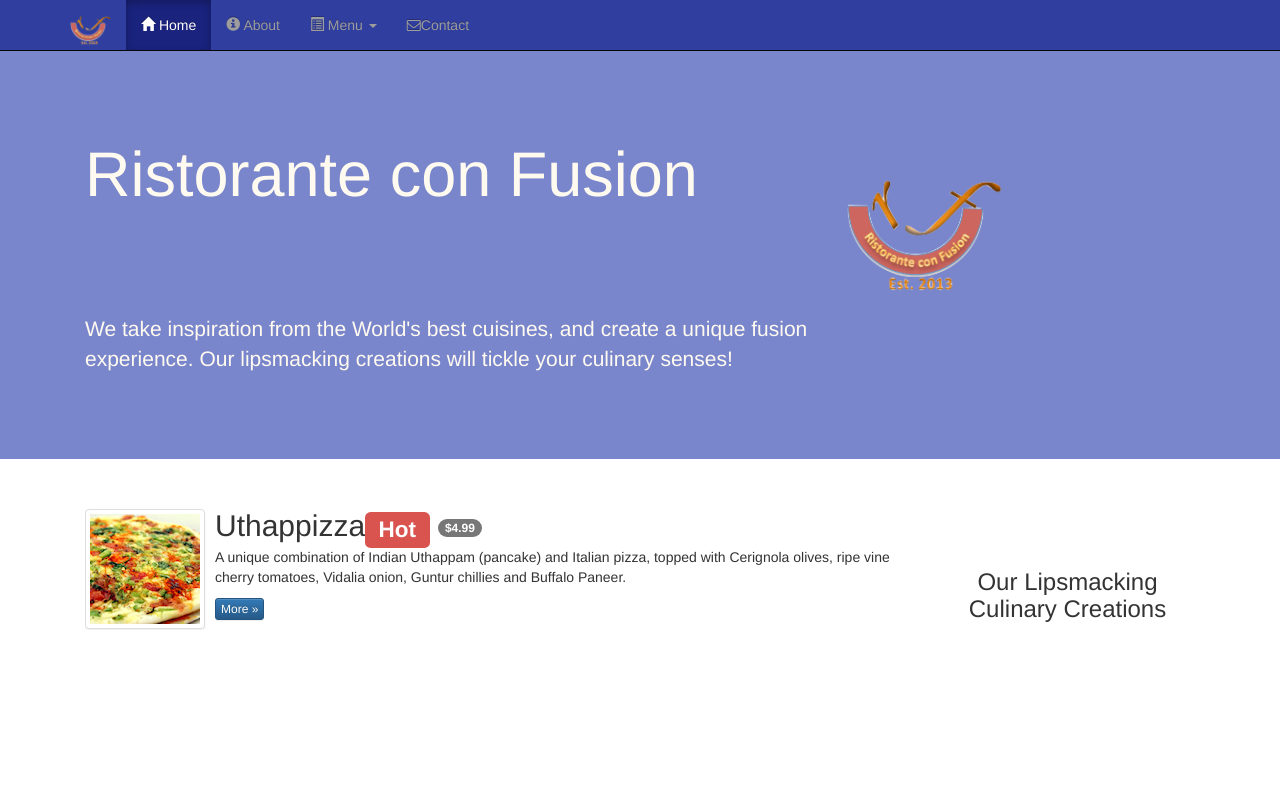
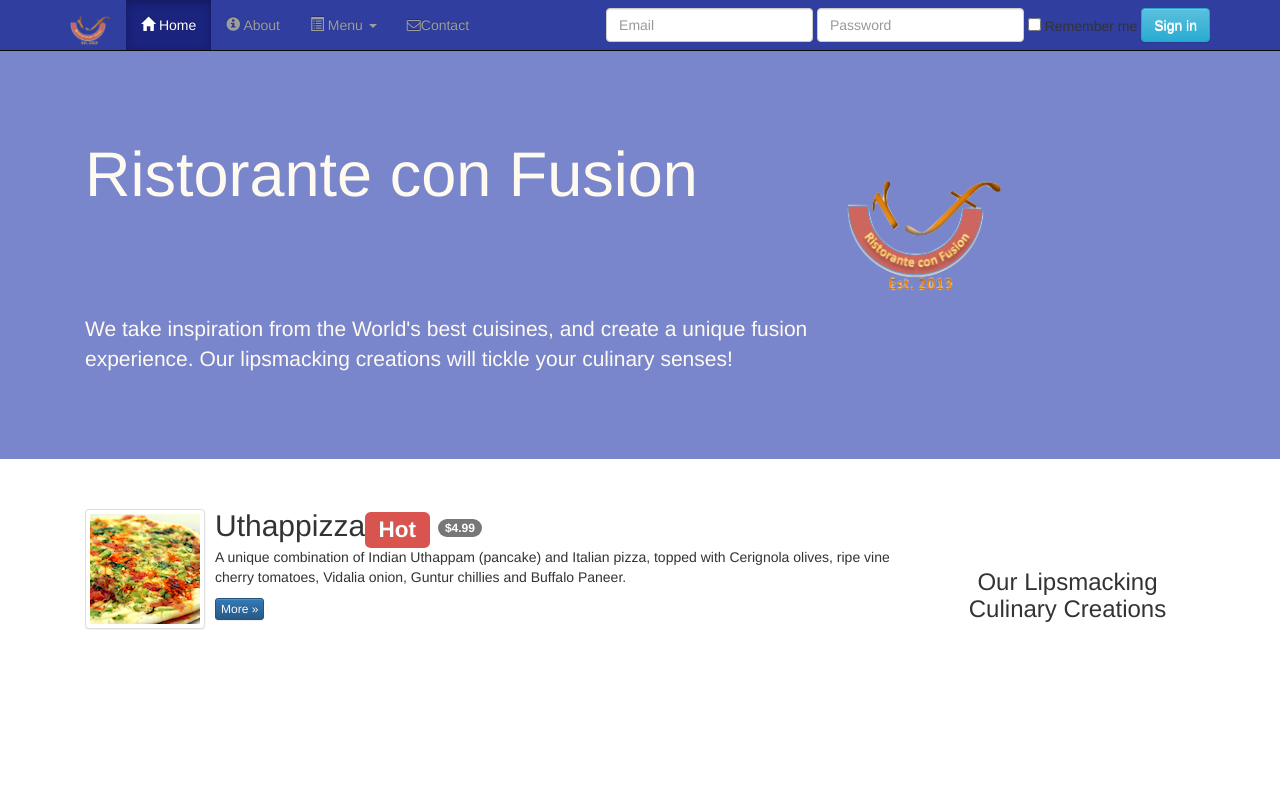
Before and after one commit to Ronaq13/BootStrap_work, a plain HTML site: page index.html in a window 1280 px wide. Shown: the top 800 px of the page. Drawn offline with nearby package versions, Linux system fonts and the light colour scheme.

Commit message:
added form in navbar

```diff
--- a/index.html
+++ b/index.html
@@ -30,6 +30,11 @@
 <body>
     <nav class="navbar navbar-inverse navbar-fixed-top" role="navigation">
         <div class="container">
+            <div class="row">
+                <div class="col-xs-12 col-sm-5">
+
+
+
                                     <div class="navbar-header">
                                         <button type="button" class="navbar-toggle collapsed" data-toggle="collapse" data-target="#navbar" aria-expanded="false" aria-controls="navbar">
                                             <span class="sr-only">Toggle navigation</span>
@@ -39,6 +44,7 @@
                                         </button>
                                         <a class="navbar-brand" href="#"><img src="img/logo.png" height=30 width=41></a>
                                 </div>
+
                                 <div id= "navbar" class="navbar-collapse collapse">
                                         <ul class="nav navbar-nav">
                                         <!--   <li class="active"><a href="#">Home</a></li>      -->
@@ -61,7 +67,36 @@
                                             </li>
 
                                             <li><a href="contactus.html"><i class="fa fa-envelope-o"></i>Contact</a></li>
+
                                         </ul>
+                                </div>
+                </div>
+
+
+                <!--
+                <ul class="nav navbar-nav navbar-right">
+                    <li><a href="#">Sign in</a></li>
+                    <li><a href="#">Contact</a></li>
+                </ul>
+                -->
+                <div class="col-xs-12 col-sm-7">
+                     <form class="form-inline navbar-form navbar-right">
+                                <div class="form-group">
+                                    <label class="sr-only" for=”email">Email address</label>
+                                    <input type="email" class="form-control" id=”email" placeholder="Email">
+                                </div>
+                                <div class="form-group">
+                                    <label class="sr-only" for=”password">Password</label>
+                                    <input type="password" class="form-control" id=”password" placeholder="Password">
+                                </div>
+                                <div class="checkbox">
+                                    <label> <input type="checkbox"><span style:"color:white;"> Remember me</span></label>
+                                </div>
+                                <buRon type="submit" class="btn btn-default btn-info">Sign in</buRon>
+                    </form>
+                </div>
+
+            </div>
         </div>
     </nav>
 
@@ -132,7 +167,7 @@
             </div>
         </div>
 
-        <div class="row row-content">     <!-- roe 3 -->
+        <div class="row row-content">                <!-- roe 3 -->
 
             <div class="col-xs-12 col-sm-3 col-sm-push-9">
                 <p style="padding:20px;"></p>
```
Lines whose indentation alone changed are shown as unchanged.
